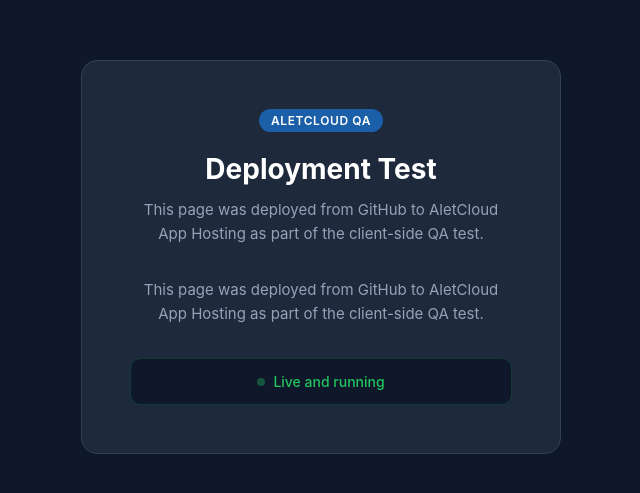
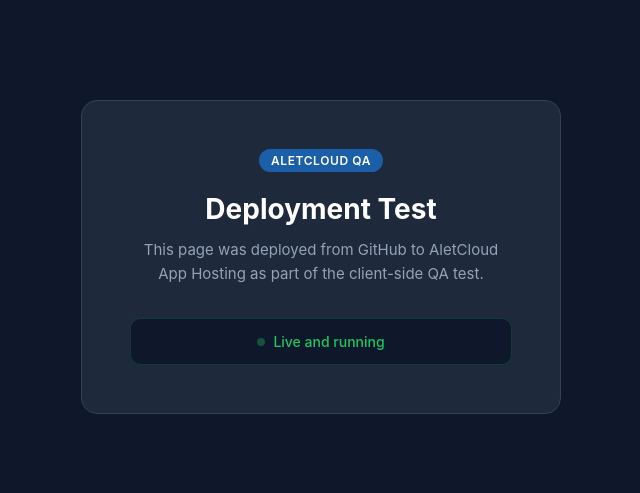
Before and after one commit to qassurance408-ui/aletcloud-qa-test, a plain HTML site: page index.html in a window 1280 px wide. Shown: the part 143-636 px from the top of the page, without its empty margins (319-959 px from the left). Drawn offline with Linux system fonts and the light colour scheme.

Commit message:
Update index.html

```diff
--- a/index.html
+++ b/index.html
@@ -86,7 +86,6 @@
     <div class="badge">AletCloud QA</div>
     <h1>Deployment Test</h1>
     <p>This page was deployed from GitHub to AletCloud App Hosting as part of the client-side QA test.</p>
-    <p>This page was deployed from GitHub to AletCloud App Hosting as part of the client-side QA test.</p>
     <div class="status">
       <div class="dot"></div>
       Live and running
```
